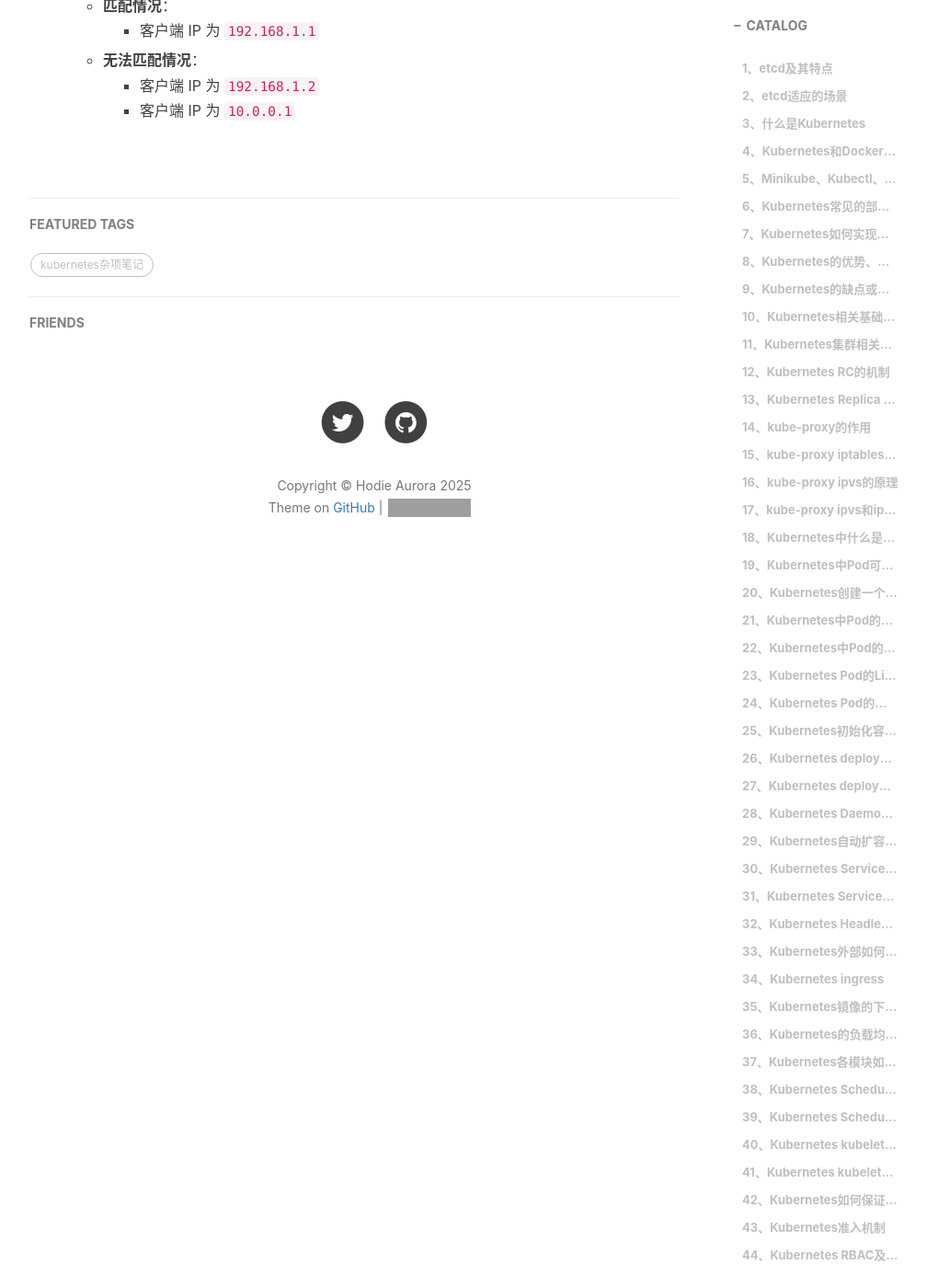
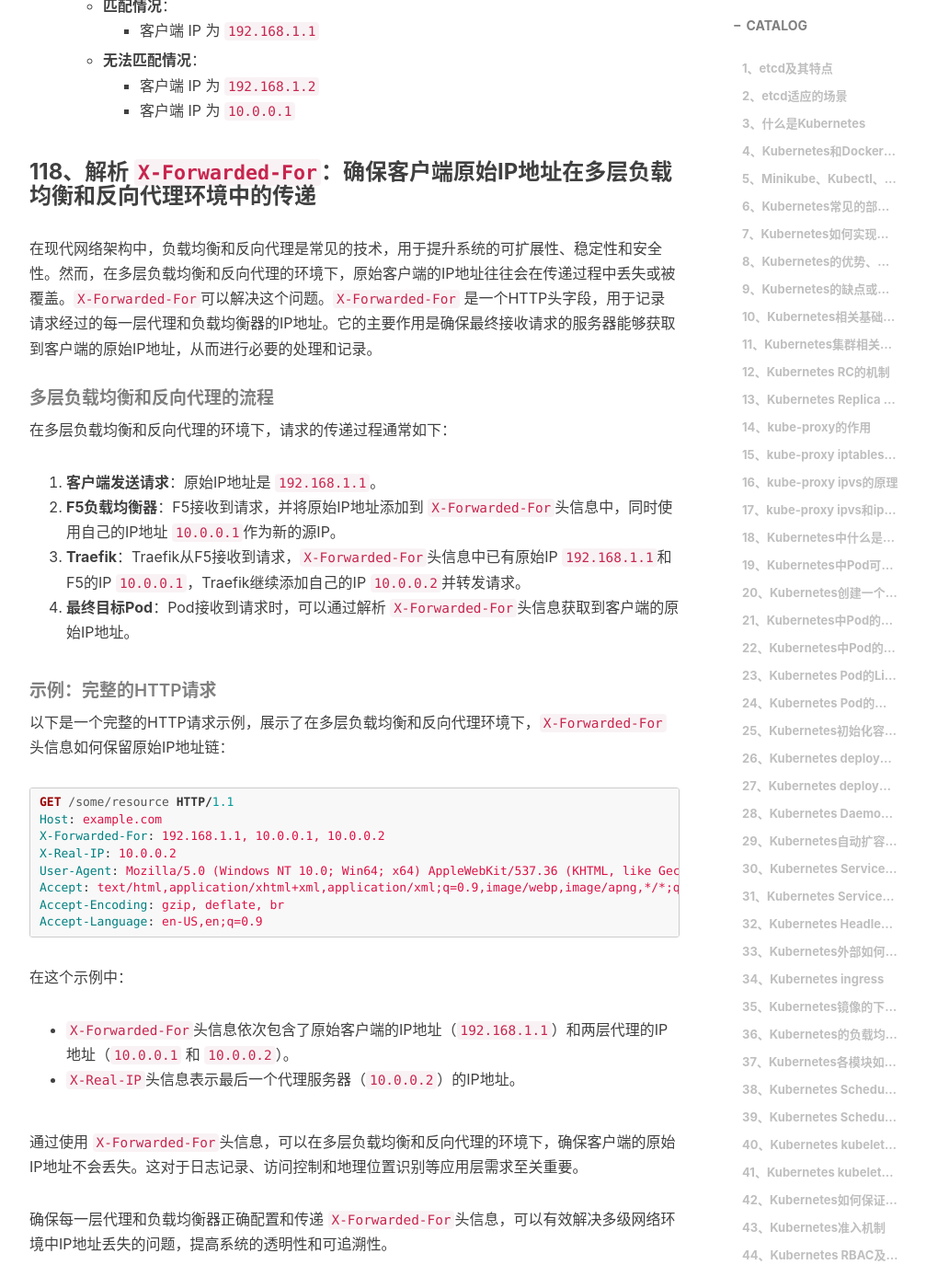
Before and after one commit to hodie-aurora/hodie-aurora.github.io, a Jekyll site: the page built from _posts/2025-01-07-kubernetes杂项.md, in a window 1280 px wide and 1400 px high, scrolled down 61387 px. Shown: the whole window at 92% size, without its empty margins (233-1240 px from the left). Built offline with Jekyll 4.4.1, drawn with Linux system fonts in a browser that asks for light colours; nearby versions of some CDN libraries; comment, search, counter and statistics services are not loaded; grey boxes are pictures that could not be loaded.

Commit message:
X-Forwarded-For

````diff
--- a/_posts/2025-01-07-kubernetes杂项.md
+++ b/_posts/2025-01-07-kubernetes杂项.md
@@ -1981,3 +1981,40 @@ Response to Browser
     - **无法匹配情况**：
       - 客户端 IP 为 `192.168.1.2`
       - 客户端 IP 为 `10.0.0.1`
+
+### 118、解析 `X-Forwarded-For`：确保客户端原始IP地址在多层负载均衡和反向代理环境中的传递
+
+在现代网络架构中，负载均衡和反向代理是常见的技术，用于提升系统的可扩展性、稳定性和安全性。然而，在多层负载均衡和反向代理的环境下，原始客户端的IP地址往往会在传递过程中丢失或被覆盖。`X-Forwarded-For`可以解决这个问题。`X-Forwarded-For` 是一个HTTP头字段，用于记录请求经过的每一层代理和负载均衡器的IP地址。它的主要作用是确保最终接收请求的服务器能够获取到客户端的原始IP地址，从而进行必要的处理和记录。
+
+##### 多层负载均衡和反向代理的流程
+
+在多层负载均衡和反向代理的环境下，请求的传递过程通常如下：
+
+1. **客户端发送请求**：原始IP地址是 `192.168.1.1`。
+2. **F5负载均衡器**：F5接收到请求，并将原始IP地址添加到 `X-Forwarded-For`头信息中，同时使用自己的IP地址 `10.0.0.1`作为新的源IP。
+3. **Traefik**：Traefik从F5接收到请求，`X-Forwarded-For`头信息中已有原始IP `192.168.1.1`和F5的IP `10.0.0.1`，Traefik继续添加自己的IP `10.0.0.2`并转发请求。
+4. **最终目标Pod**：Pod接收到请求时，可以通过解析 `X-Forwarded-For`头信息获取到客户端的原始IP地址。
+
+##### 示例：完整的HTTP请求
+
+以下是一个完整的HTTP请求示例，展示了在多层负载均衡和反向代理环境下，`X-Forwarded-For`头信息如何保留原始IP地址链：
+
+```http
+GET /some/resource HTTP/1.1
+Host: example.com
+X-Forwarded-For: 192.168.1.1, 10.0.0.1, 10.0.0.2
+X-Real-IP: 10.0.0.2
+User-Agent: Mozilla/5.0 (Windows NT 10.0; Win64; x64) AppleWebKit/537.36 (KHTML, like Gecko) Chrome/79.0.3945.88 Safari/537.36
+Accept: text/html,application/xhtml+xml,application/xml;q=0.9,image/webp,image/apng,*/*;q=0.8
+Accept-Encoding: gzip, deflate, br
+Accept-Language: en-US,en;q=0.9
+```
+
+在这个示例中：
+
+- `X-Forwarded-For`头信息依次包含了原始客户端的IP地址（`192.168.1.1`）和两层代理的IP地址（`10.0.0.1` 和 `10.0.0.2`）。
+- `X-Real-IP`头信息表示最后一个代理服务器（`10.0.0.2`）的IP地址。
+
+通过使用 `X-Forwarded-For`头信息，可以在多层负载均衡和反向代理的环境下，确保客户端的原始IP地址不会丢失。这对于日志记录、访问控制和地理位置识别等应用层需求至关重要。
+
+确保每一层代理和负载均衡器正确配置和传递 `X-Forwarded-For`头信息，可以有效解决多级网络环境中IP地址丢失的问题，提高系统的透明性和可追溯性。
````
